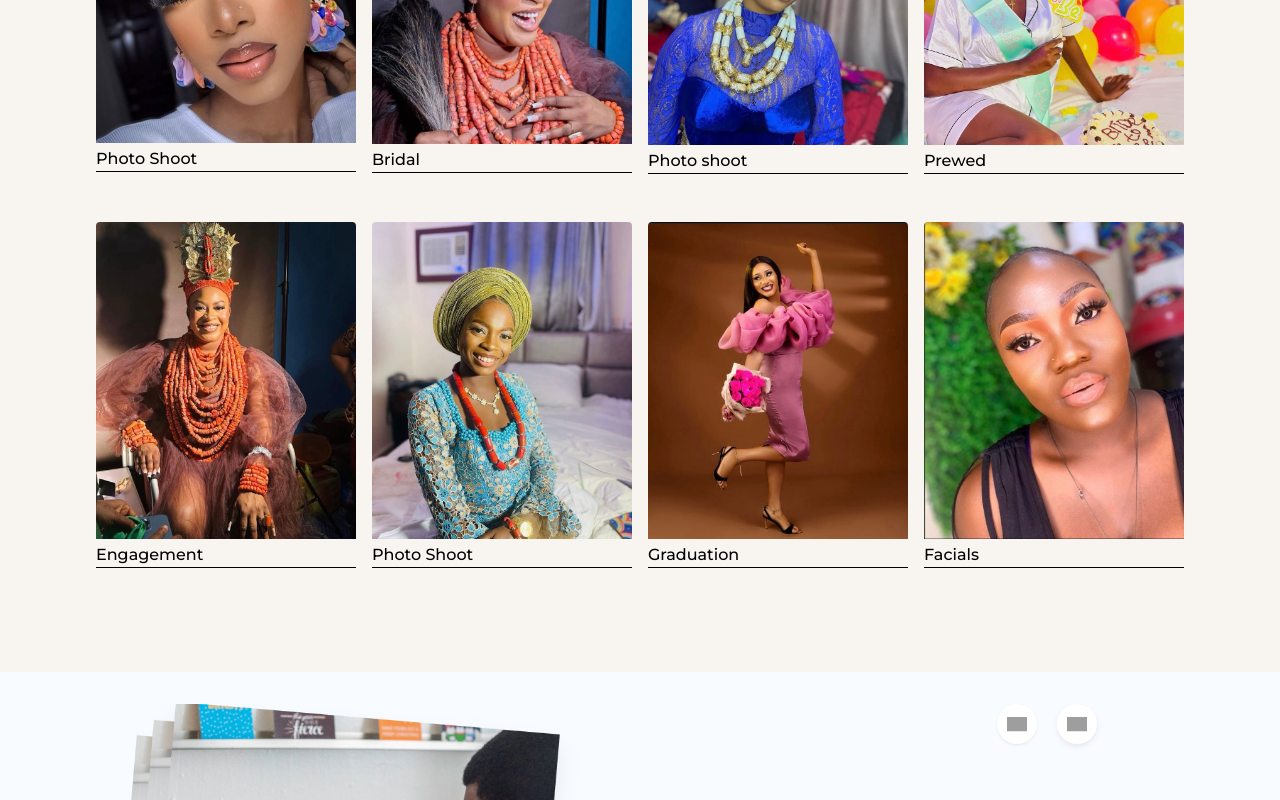
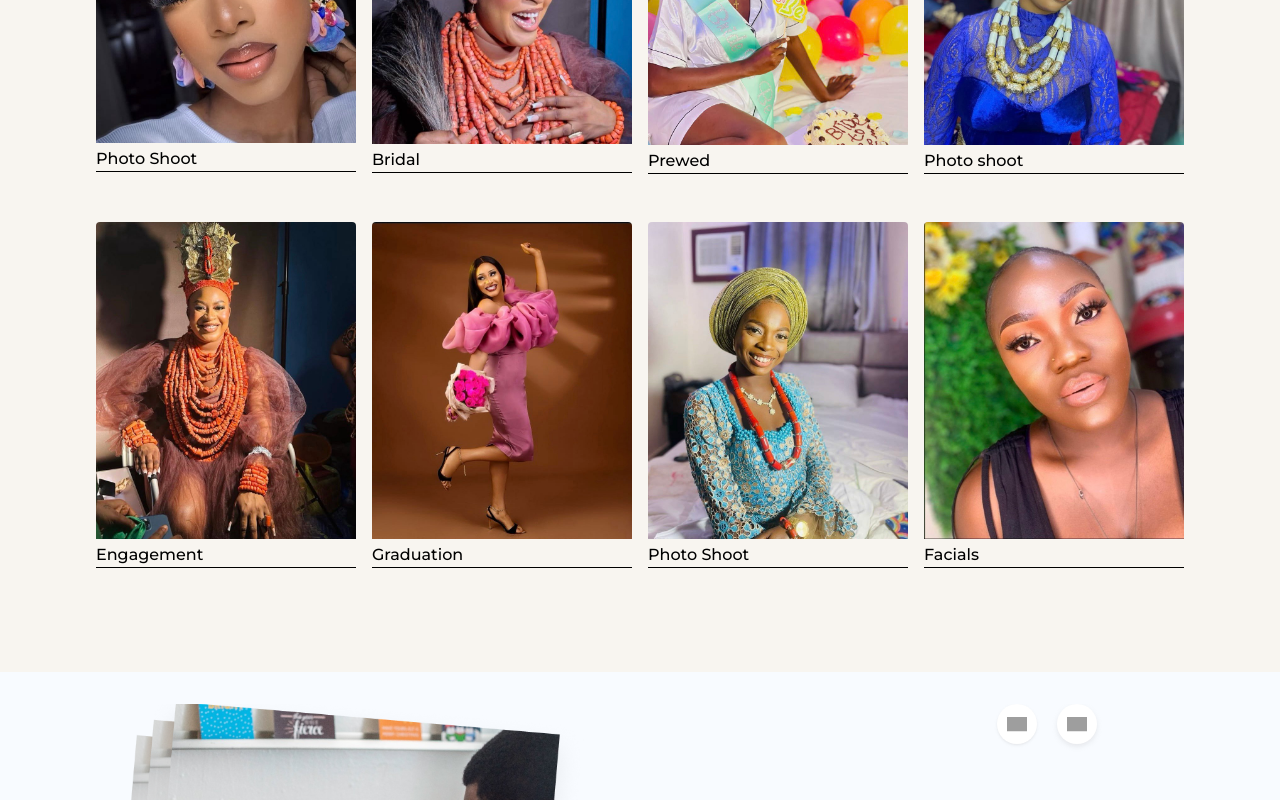
Before and after one commit to ernestkris6/GlamByLaSauce, a React (Vite) app: page / in a window 1280 px wide. Shown: the part 1322-2122 px from the top of the page. Built offline with nearby package versions, Linux system fonts and the light colour scheme; grey boxes are pictures that could not be loaded; a web font is replaced by a local one.

Commit message:
adding more  works photos

```diff
--- a/src/ui/MyWorks.jsx
+++ b/src/ui/MyWorks.jsx
@@ -24,13 +24,13 @@ const imageData = [
     },
     {
         id : 3,
-        img: gram8,
-        text: "Photo shoot",
+        img: gram25,
+        text: "Prewed",
     },
     {
         id : 4,
-        img: gram25,
-        text: "Prewed",
+        img: gram8,
+        text: "Photo shoot",
     },
     {
         id : 5,
@@ -39,13 +39,13 @@ const imageData = [
     },
     {
         id : 6,
-        img: gram27,
-        text: "Photo Shoot",
+        img: gram26,
+        text: "Graduation",
     },
     {
         id : 7,
-        img: gram26,
-        text: "Graduation",
+        img: gram27,
+        text: "Photo Shoot",
     },
     {
         id : 8,
```
